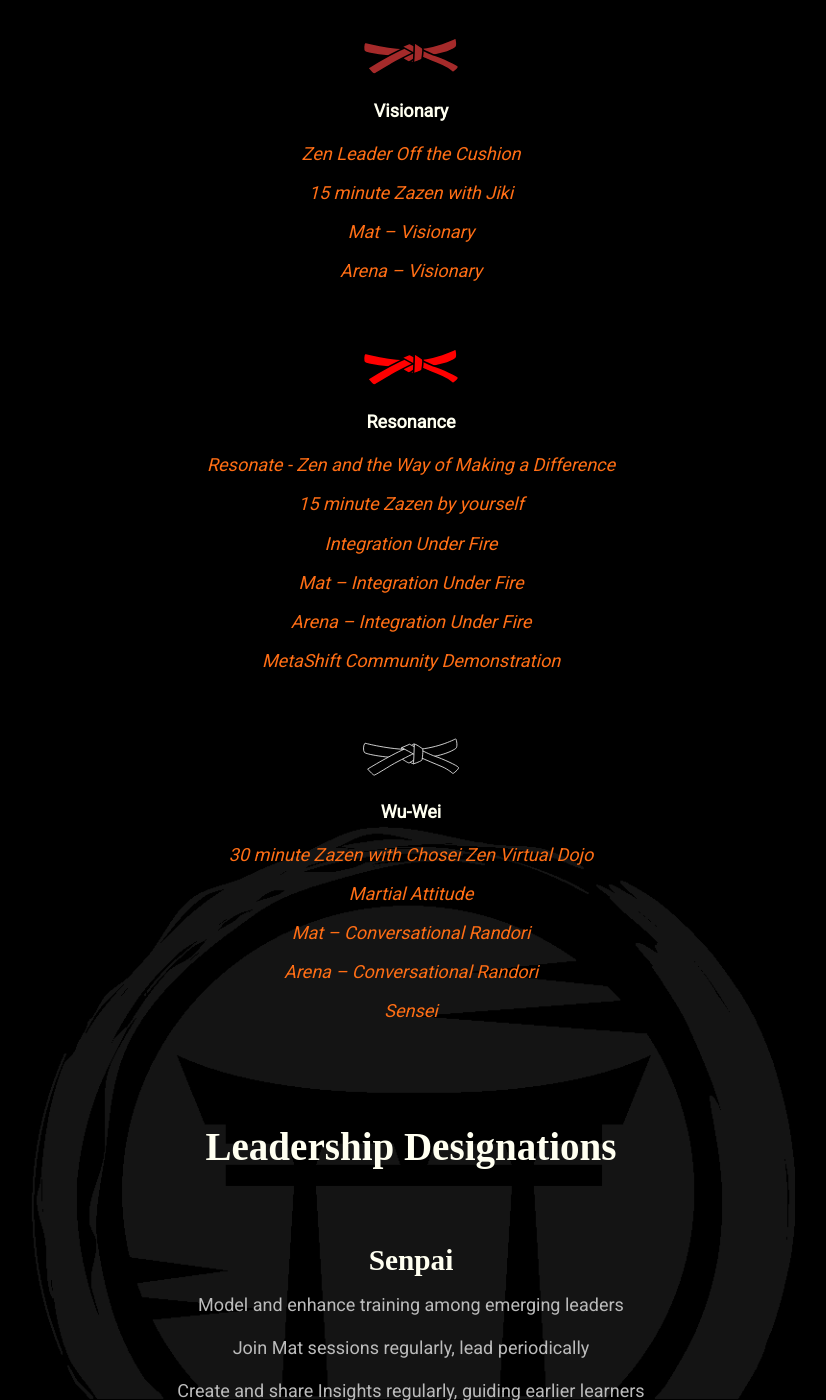
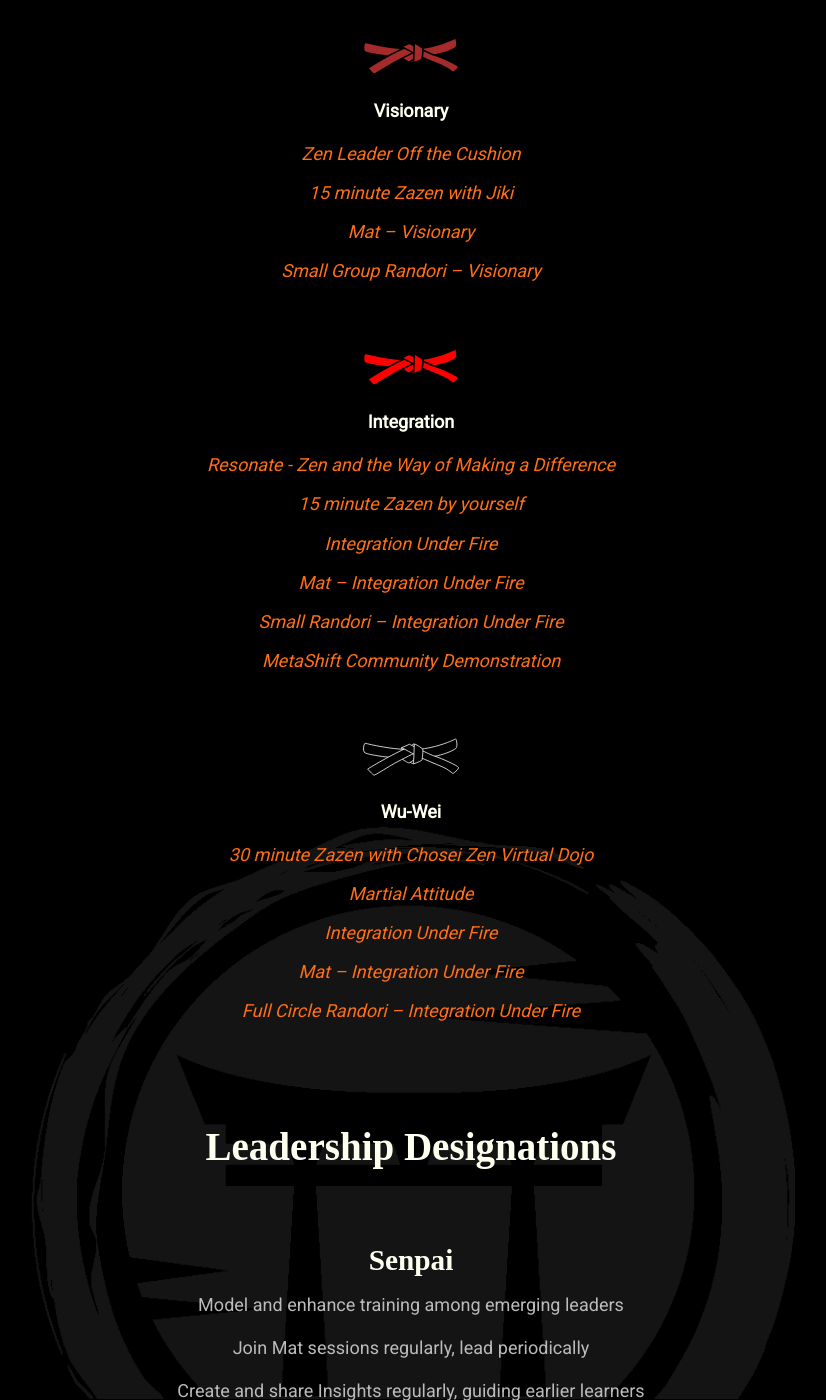
Before and after one commit to mindset-dojo/mindset-dojo.github.io, a Jekyll site: the page built from program.md, in a window 1280 px wide and 1400 px high, scrolled down 2720 px. Shown: the whole window, without its empty margins (229-1055 px from the left). Built offline with Jekyll 4.4.1, drawn with Linux system fonts in a browser that asks for light colours; some web fonts are replaced; some of the changed text lies outside the part shown.

Commit message:
refactor: arena to randori

```diff
--- a/_data/sections/program.yaml
+++ b/_data/sections/program.yaml
@@ -61,8 +61,8 @@ sections:
               url: /forms/zazen/
             - label: Mat – Driver
               url: /forms/mat/
-            - label: Arena – Driver
-              url: /forms/arena/
+            - label: Dyad Randori – Driver
+              url: /forms/randori/
         - color: blue
           label: 4th Kyu
           level: -4
@@ -74,8 +74,8 @@ sections:
               url: /forms/zazen/
             - label: Mat – Organizer
               url: /forms/mat/
-            - label: Arena – Organizer
-              url: /forms/arena/
+            - label: Triad Randori – Organizer
+              url: /forms/randori/
             - label: Senpai
               url: /forms/senpai/
         - color: purple
@@ -89,8 +89,8 @@ sections:
               url: /forms/zazen/
             - label: Mat – Collaborator
               url: /forms/mat/
-            - label: Arena – Collaborator
-              url: /forms/arena/
+            - label: Small Group Randori – Collaborator
+              url: /forms/randori/
         - color: brown
           label: 2nd Kyu
           level: -2
@@ -102,12 +102,12 @@ sections:
               url: /forms/zazen/
             - label: Mat – Visionary
               url: /forms/mat/
-            - label: Arena – Visionary
-              url: /forms/arena/
+            - label: Small Group Randori – Visionary
+              url: /forms/randroi/
         - color: red
           label: 1st Kyu
           level: -1
-          intention: Resonance
+          intention: Integration
           flows:
             - label: Resonate - Zen and the Way of Making a Difference
               url: https://www.choseizen.org/store/p/resonate
@@ -117,8 +117,8 @@ sections:
               url: /forms/integration-under-fire/
             - label: Mat – Integration Under Fire
               url: /forms/mat/
-            - label: Arena – Integration Under Fire
-              url: /forms/arena/
+            - label: Small Randori – Integration Under Fire
+              url: /forms/randroi/
             - label: MetaShift Community Demonstration
               url: /forms/metashift-community-demonstration/
         - color: black
@@ -130,12 +130,12 @@ sections:
               url: /forms/zazen/
             - label: Martial Attitude
               url: /forms/martial-attitude/
-            - label: Mat – Conversational Randori
+            - label: Integration Under Fire
+              url: /forms/integration-under-fire/
+            - label: Mat – Integration Under Fire
               url: /forms/mat/
-            - label: Arena – Conversational Randori
-              url: /forms/arena/
-            - label: Sensei
-              url: /forms/sensei/
+            - label: Full Circle Randori – Integration Under Fire
+              url: /forms/randori/
   - type: designations
     data:
       label: "Leadership Designations"
@@ -155,7 +155,7 @@ sections:
   - type: authors
     data:
       leadership_flow:
-        label: "⛩️💫 Guides"
+        label: "⛩️💫 Cultivators"
         designation_type: program
         limit: 16
   - type: ctas
```
Also changed, not shown: _forms/arena.md (deleted, +0 -46 lines), _forms/randori.md (added, +46 -0 lines).
